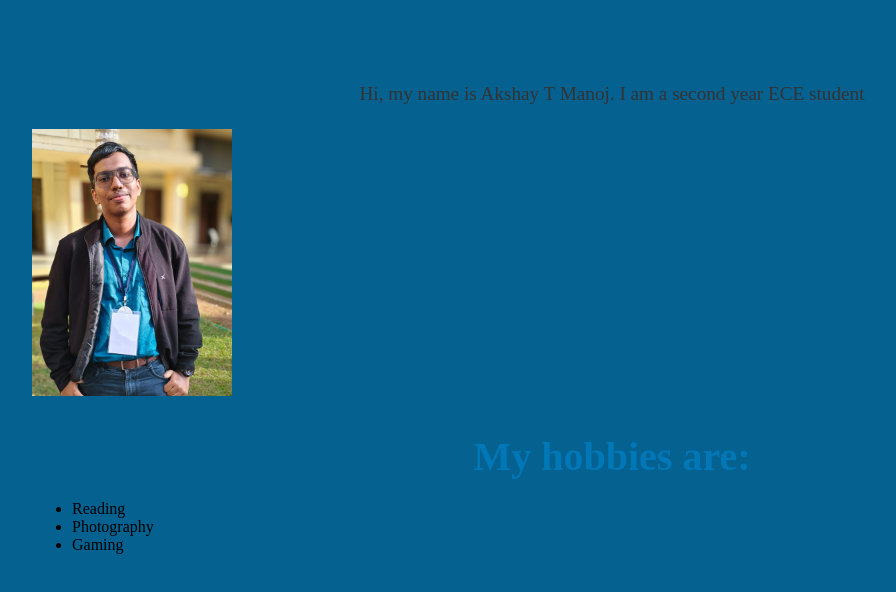
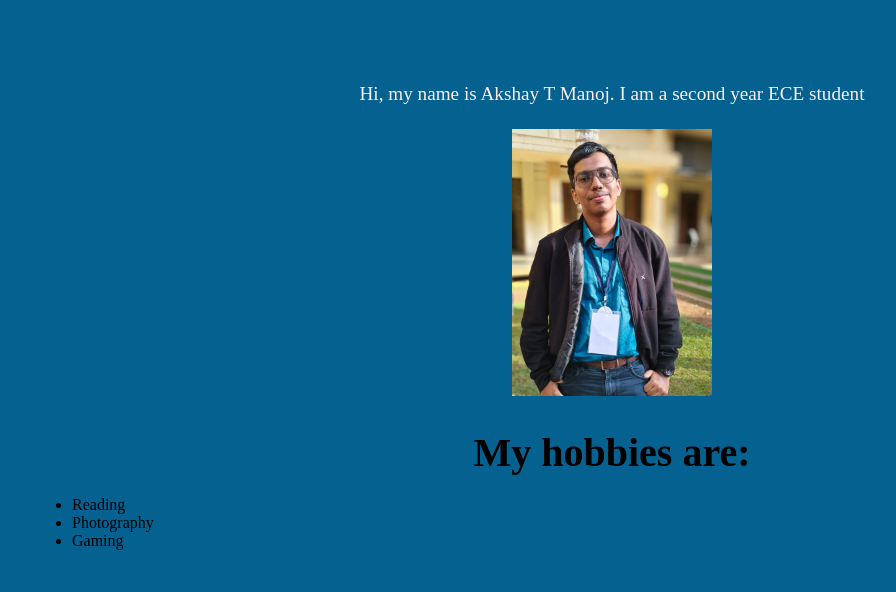
Before and after one commit to Akshaytm310/winter_arc_akshaytmanoj, a plain HTML site: page index.html in a window 1280 px wide. Shown: the whole page, without its empty margins (28-924 px from the left). Drawn offline with Linux system fonts and the light colour scheme.

Commit message:
Update style.css

```diff
--- a/style.css
+++ b/style.css
@@ -5,15 +5,20 @@ body{
     padding: 20px;
 }
 h2 {
-    color: #0077b6;
+    color: #000000;
     font-size: 2.5em;
     text-align: center;
     margin-bottom: 20px;
 }
 
 p {
-    color: #333;
+    color: #ffeeee;
     font-size: 1.2em;
     line-height: 1.6;
     text-align: center;
 }
+img {
+    display: block;
+    margin-left: auto;
+    margin-right: auto;
+}
```
